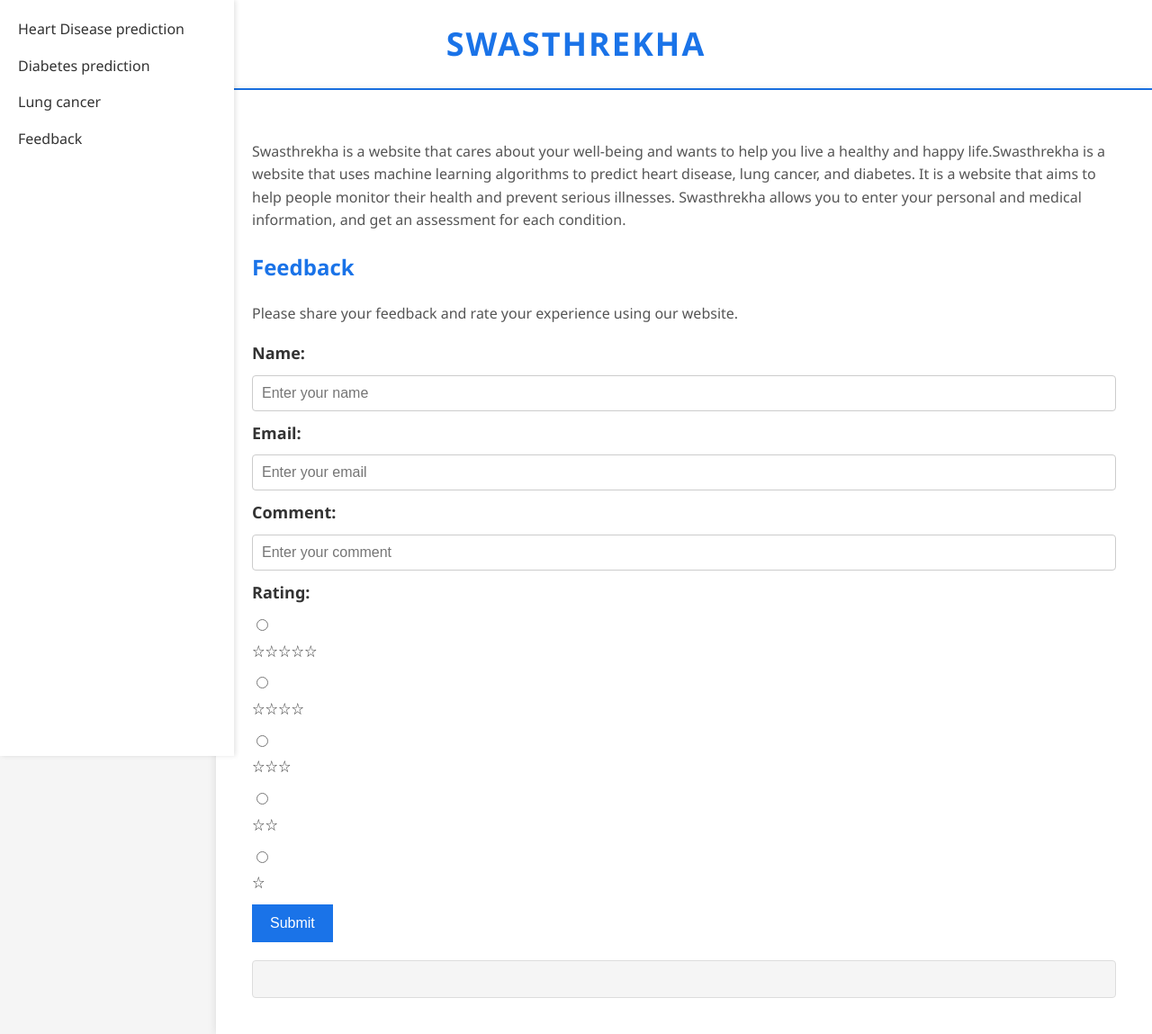
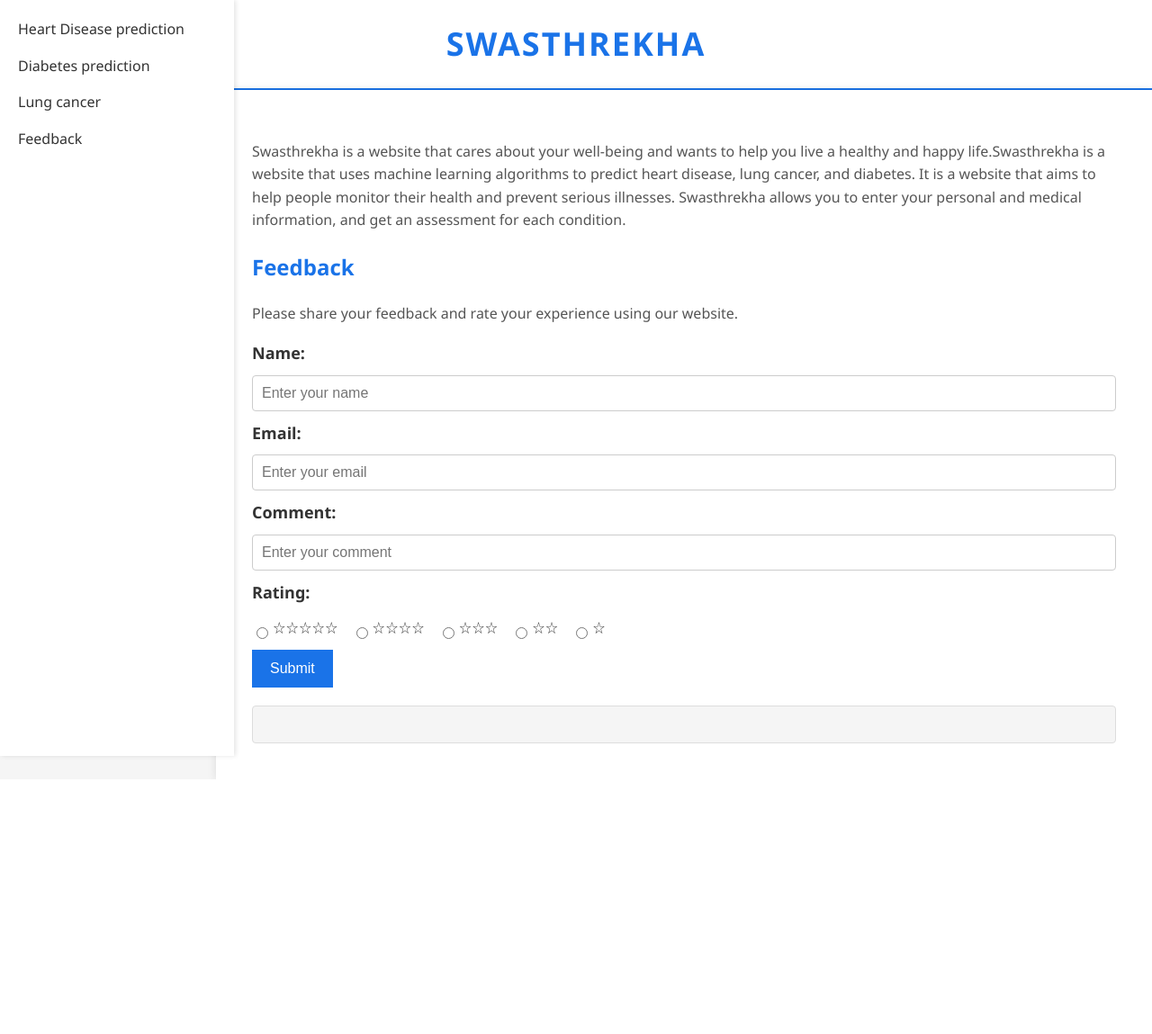
Before and after one commit to Sonicof/swasthrekha, a Flask app: page / in a window 1280 px wide, after a click on "Feedback". Shown: the whole page at 90% size. After the commit the page ends 866 px from the top, so only its background shows below. Run offline with Flask 3, Linux system fonts and the light colour scheme; parts of the project's set-up code (start-up, migrations or seed data) failed here and were passed over.

Commit message:
Update 1CSS.css

```diff
--- a/static/1CSS.css
+++ b/static/1CSS.css
@@ -152,6 +152,24 @@ button[type="submit"] {
     line-height: 1.4;
 }
 
+/* Add this style to your existing CSS file */
+
+#rating {
+    display: flex;
+}
+
+.rating-option {
+    display: flex;
+    align-items: center;
+    margin-right: 15px; /* Adjust the margin as needed */
+}
+
+.rating-option input {
+    margin-right: 5px; /* Adjust the margin as needed */
+}
+
+
+
 /* Responsive styles */
 @media (max-width: 768px) {
     #side {
```
